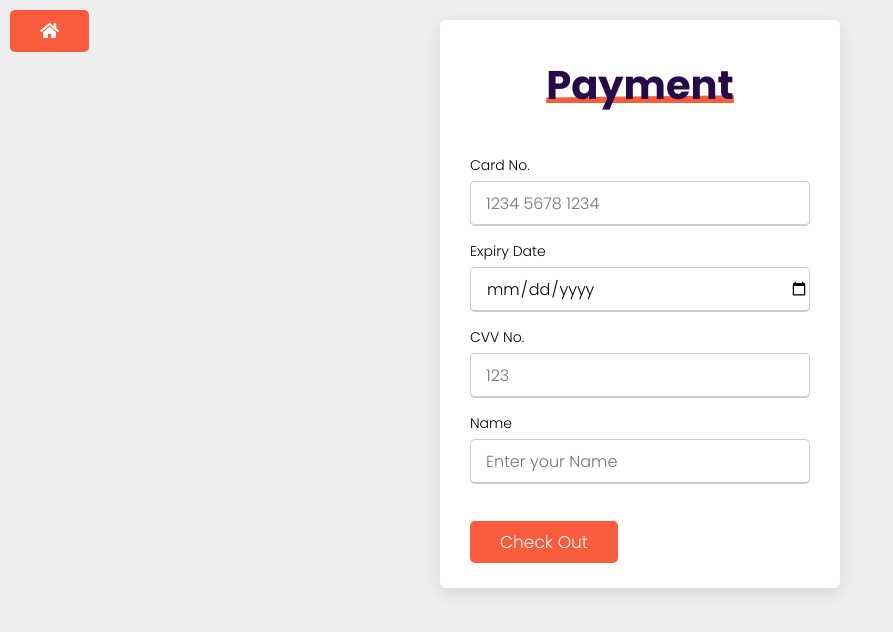
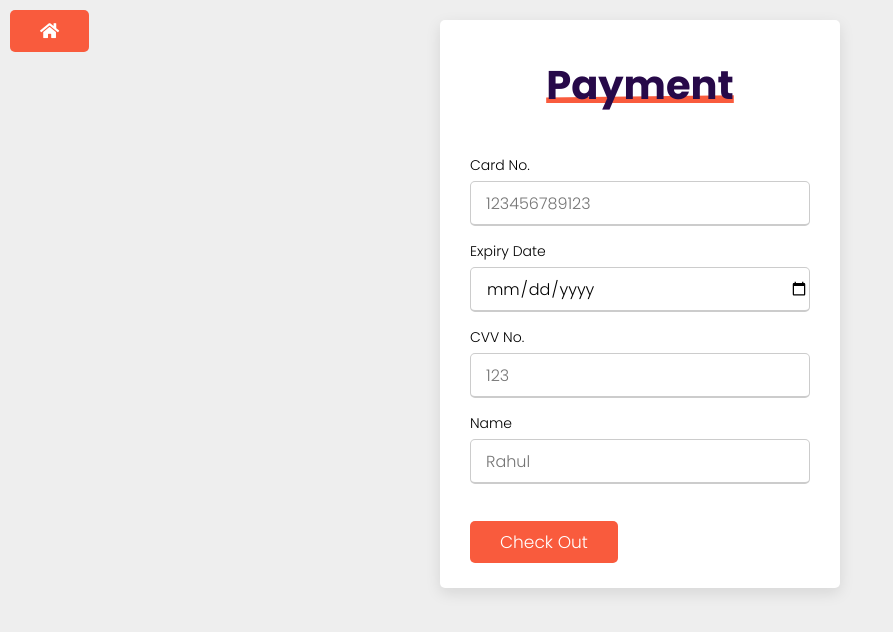
Before and after one commit to yashbhanderi/mytravelloo, a React (Create React App) app: page /get-trip-details/1/1/payment in a window 1280 px wide. Shown: the top 632 px of the page, without its empty margins (0-893 px from the left). Built offline with nearby package versions, Linux system fonts and the light colour scheme; no server answers.

Commit message:
4 commit

```diff
--- a/src/components/payment.js
+++ b/src/components/payment.js
@@ -90,7 +90,7 @@ const Payment = () => {
                                     type="text"
                                     name="card_no"
                                     value={data.card_no}
-                                    placeholder="1234 5678 1234"
+                                    placeholder="123456789123"
                                     required
                                     onChange={handleInputChange}
                                 />
@@ -101,7 +101,7 @@ const Payment = () => {
                                     type="date"
                                     name="expiry_date"
                                     value={data.expiry_date}
-                                    placeholder="MM/YYYY"
+                                    placeholder="01/02/2023"
                                     required
                                     onChange={handleInputChange}
                                 />
@@ -123,7 +123,7 @@ const Payment = () => {
                                     type="text"
                                     name="name"
                                     value={data.name}
-                                    placeholder="Enter your Name"
+                                    placeholder="Rahul"
                                     required
                                     onChange={handleInputChange}
                                 />
```
